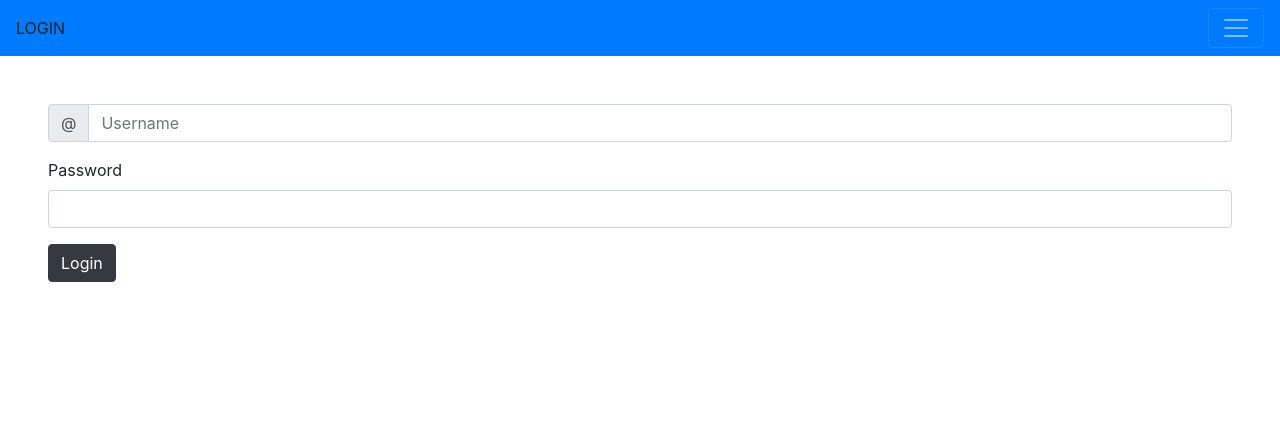
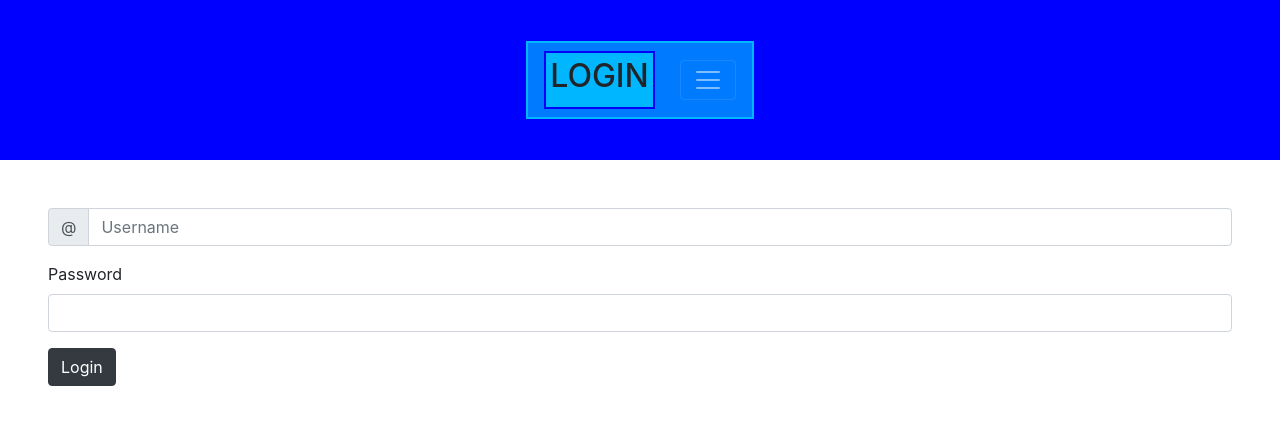
Before and after one commit to MLH-Fellowship/ttp-team-2, a React (Create React App) app: page /login in a window 1280 px wide. Shown: the top 424 px of the page. Built offline with nearby package versions, Linux system fonts and the light colour scheme; no server answers; what google-maps-react would draw is missing.

Commit message:
Styling. Centered the header of the navbar and all children of the container. Changed background color of some elements. Added a change in color of button on hover. Added some good looking borders.

```diff
--- a/src/app/App.js
+++ b/src/app/App.js
@@ -1,5 +1,5 @@
 import React, { Component } from "react";
-//import "./App.css";
+import "./App.css";
 import RoutesContainer from "../components/routes/RoutesContainer";
 import { NavbarContainer } from "../components/containers";
 
--- a/src/components/views/NavbarView.js
+++ b/src/components/views/NavbarView.js
@@ -1,5 +1,6 @@
 import React from "react";
 import { Link, useLocation } from "react-router-dom";
+import "./style.css"
 
 const NavbarView = (props) => {
   let testPath = useLocation().pathname;
@@ -70,12 +71,14 @@ const NavbarView = (props) => {
     );
   }
   return (
-    <div>
+    <div className="navbar-main-container">
       <nav className="navbar navbar-dark bg-primary">
         {/* <Link to={currentPath} className="navbar-brand">
           {navbar_title}
         </Link> */}
-        {navbar_title}
+        <div className="navbar-title-current-path">
+          <h2>{navbar_title}</h2>
+        </div>
         <button
           className="navbar-toggler"
           type="button"
--- a/src/components/views/style.css
+++ b/src/components/views/style.css
@@ -4,3 +4,32 @@
     height: 100% !important;
   }
 }
+
+/* Start of NavbarView */
+.navbar-main-container{
+  height: 10em;
+  display: flex;
+  align-items: center;
+  justify-content: center;
+  background-color: blue;
+  padding: 10px;
+}
+
+.navbar {
+  border: solid rgb(0, 183, 255) 2px;
+}
+.navbar-title-current-path {
+  background-color: rgb(0, 183, 255);
+  border: solid blue 2px;
+  padding: 4px;
+  margin: 0;
+}
+
+.navbar-toggler {
+  margin-left: 25px;
+}
+
+.navbar-toggler:hover {
+  margin-left: 25px;
+  background-color: rgb(25, 151, 200);
+}
```
Also changed, not shown: 1 other file (tests, documents, lock files or other folders).
